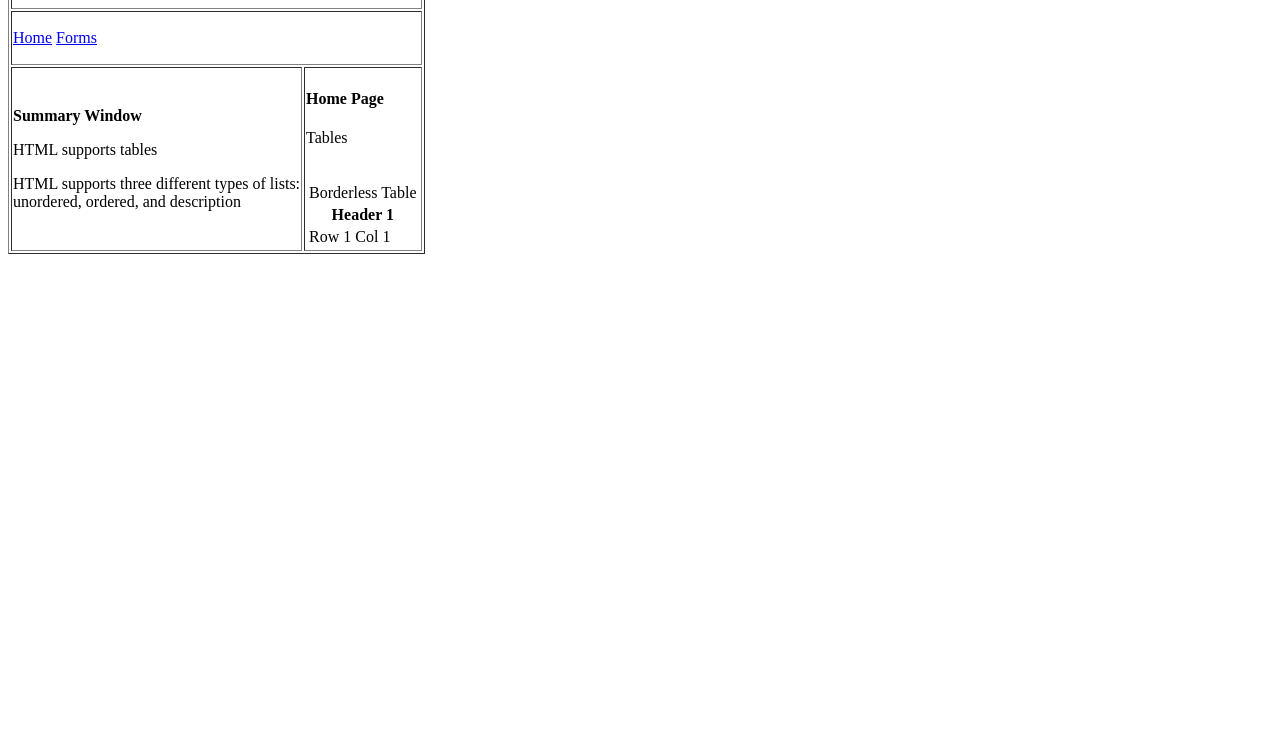
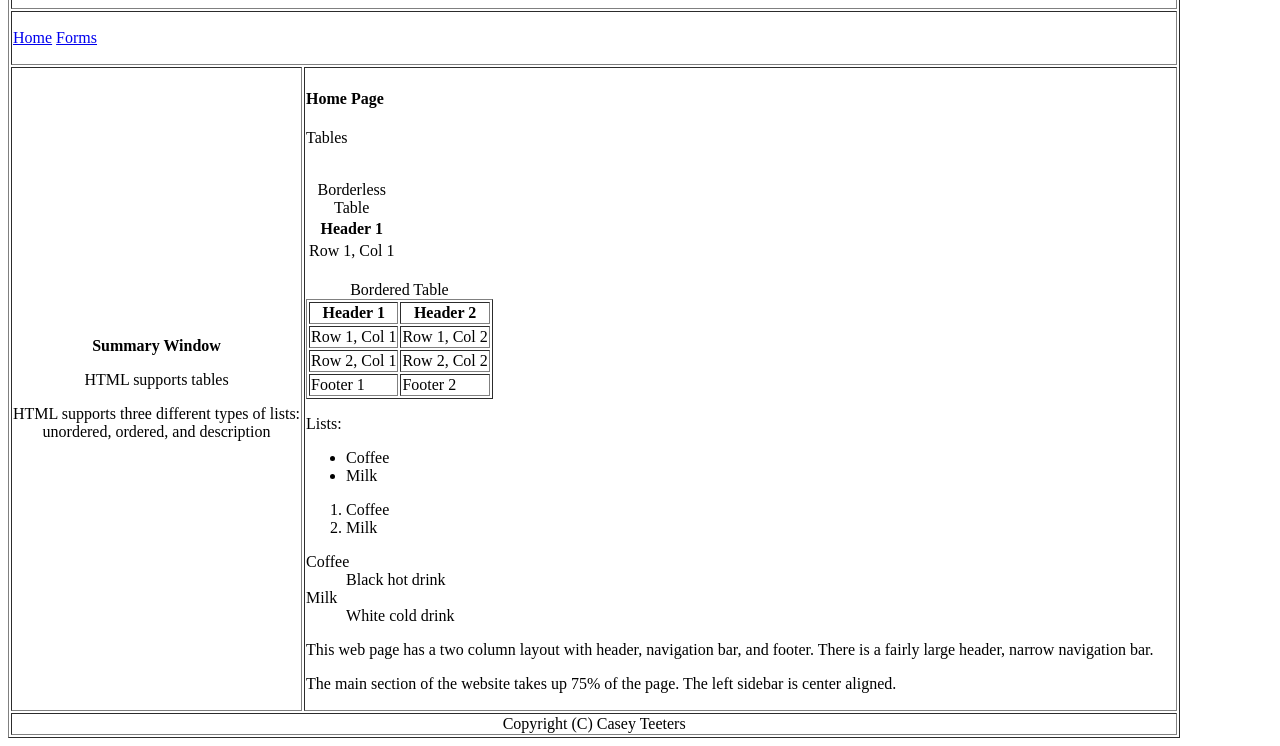
Before and after one commit to cteeters/ICS-415, a plain HTML site: page A04/index.html in a window 1280 px wide. Shown: the part 86-832 px from the top of the page. Before the commit the page ends 800 px from the top, so only its background shows below. Drawn offline with Linux system fonts and the light colour scheme.

Commit message:
Assign 4
Finished forms.html and index.html

```diff
--- a/A04/index.html
+++ b/A04/index.html
@@ -13,27 +13,69 @@
     </tr>
     <tr>
       <td colspan="2">
-        <p><a href="\A04\index.html">Home</a> <a href="\A04\forms.html">Forms</a></p>
+        <p><a href="index.html">Home</a> <a href="forms.html">Forms</a></p>
       </td>
     </tr>
     <tr>
-      <td><p><b>Summary Window</b></p>
+      <td align="center"><p><b>Summary Window</b></p>
       <p>HTML supports tables</p>
       <p>HTML supports three different types of lists:<br>
       unordered, ordered, and description</p></td>
-      <td><h4>Home Page</h4>
+      <td width="75%"><h4>Home Page</h4>
       <p>Tables</p><br>
       <table>
-        <tr>
-          <td>Borderless Table</td>
-        </tr>
+        <caption>Borderless Table</caption>
         <tr>
           <th>Header 1</th>
         </tr>
         <tr>
-          <td>Row 1 Col 1</td>
+          <td>Row 1, Col 1</td>
         </tr>
-      </table></td>
+      </table>
+        <br>
+        <table border="1">
+          <caption>Bordered Table</caption>
+          <tr>
+            <th>Header 1</th>
+            <th>Header 2</th>
+          </tr>
+          <tr>
+            <td>Row 1, Col 1</td>
+            <td>Row 1, Col 2</td>
+          </tr>
+          <tr>
+            <td>Row 2, Col 1</td>
+            <td>Row 2, Col 2</td>
+          </tr>
+          <tfoot>
+          <tr>
+            <td>Footer 1</td>
+            <td>Footer 2</td>
+          </tr>
+          </tfoot>
+        </table>
+        <p>Lists:</p>
+        <ul>
+          <li>Coffee</li>
+          <li>Milk</li>
+        </ul>
+        <ol>
+          <li>Coffee</li>
+          <li>Milk</li>
+        </ol>
+        <dl>
+          <dt>Coffee</dt>
+          <dd>Black hot drink</dd>
+          <dt>Milk</dt>
+          <dd>White cold drink</dd>
+        </dl>
+        <p>This web page has a two column layout with header, navigation bar, and footer. There is a fairly large
+          header, narrow navigation bar.</p>
+        <p>The main section of the website takes up 75% of the page. The left sidebar is center aligned.</p>
+      </td>
+    </tr>
+    <tr>
+      <td colspan="2" align="center">Copyright (C) Casey Teeters</td>
     </tr>
   </table>
 </body>
```
Also changed, not shown: A04/forms.html (added, +46 -0 lines).
